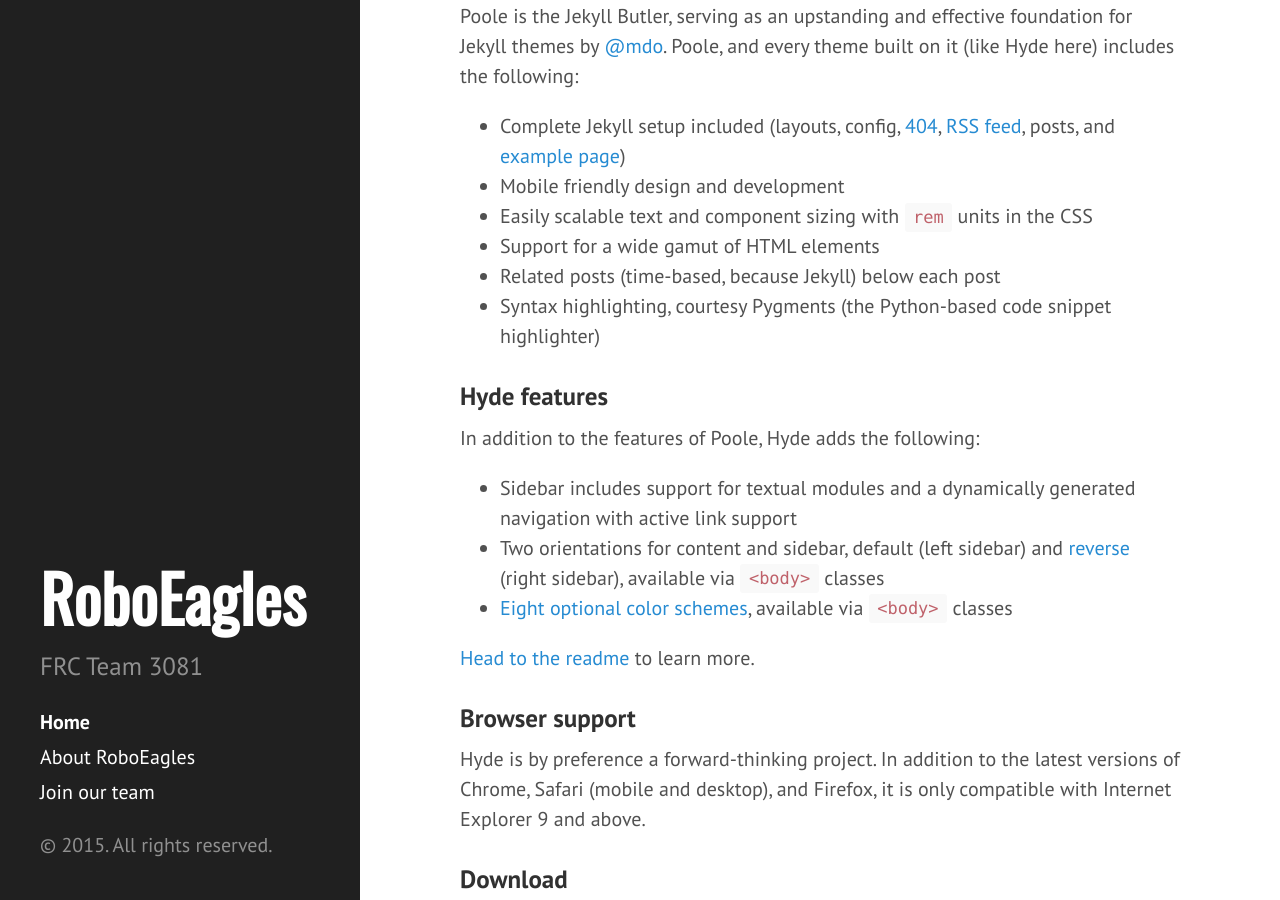
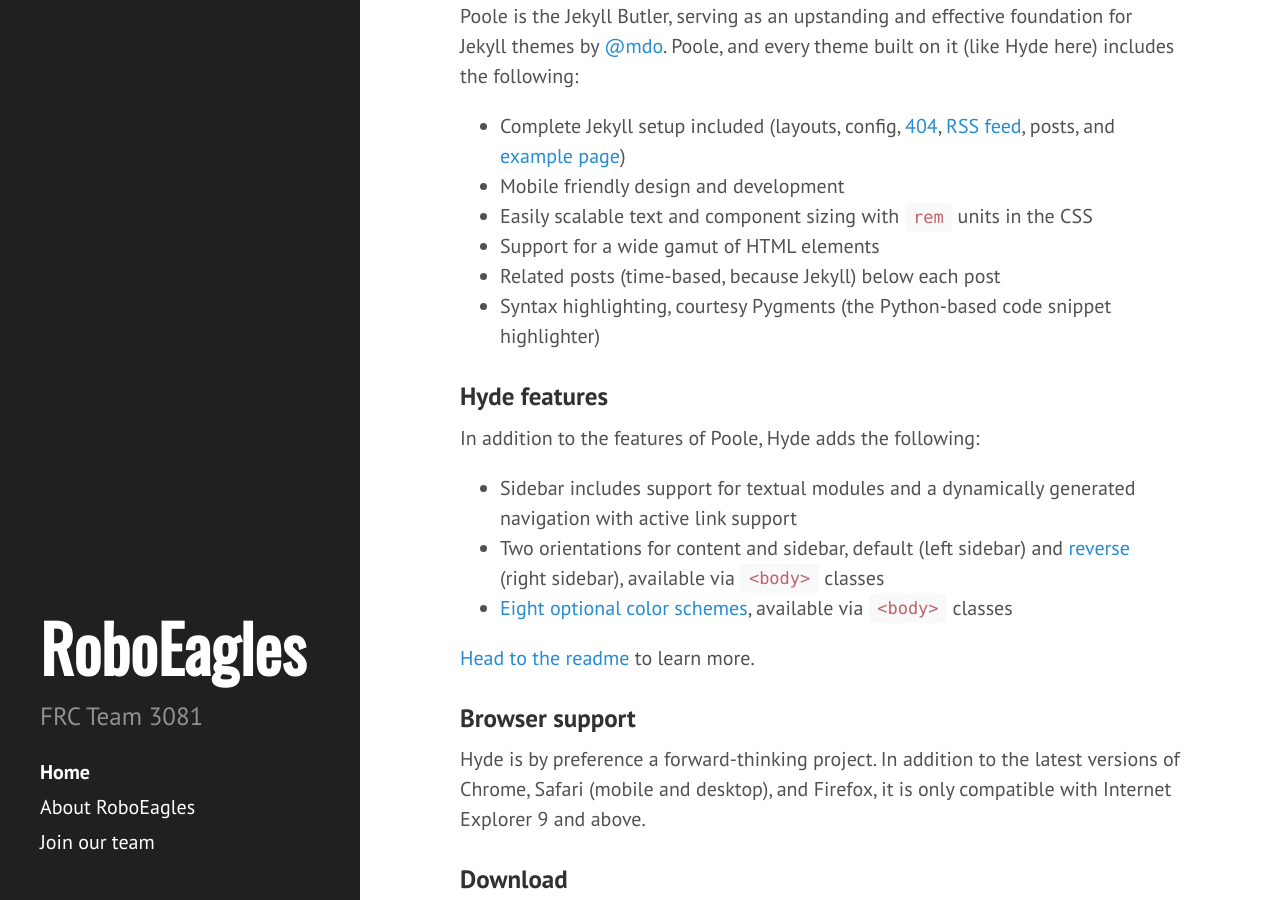
Before and after one commit to KennedyRoboEagles/KennedyRoboEagles.github.io-archive, a Jekyll site: the page built from index.html, in a window 1280 px wide and 900 px high, scrolled down 310 px. Built offline with Jekyll 4.4.1, drawn with Linux system fonts in a browser that asks for light colours; Markdown is read by kramdown in place of the engine named in the settings; the list of posts is cut into pages by our own code.

Commit message:
Adjust test code.  Remove copyright.

```diff
--- a/_includes/sidebar.html
+++ b/_includes/sidebar.html
@@ -26,6 +26,10 @@
         {% endif %}
       {% endfor %}
 
+
+    </nav>
+
+		 <!-- test here -->
     <ul>
     {% for node in site.pages %}
       {% if node.url contains base_url %}
@@ -38,9 +42,5 @@
       {% endif %}
     {% endfor %}
     </ul>
-
-    </nav>
-
-    <p>&copy; {{ site.time | date: '%Y' }}. All rights reserved.</p>
   </div>
 </div>
```
